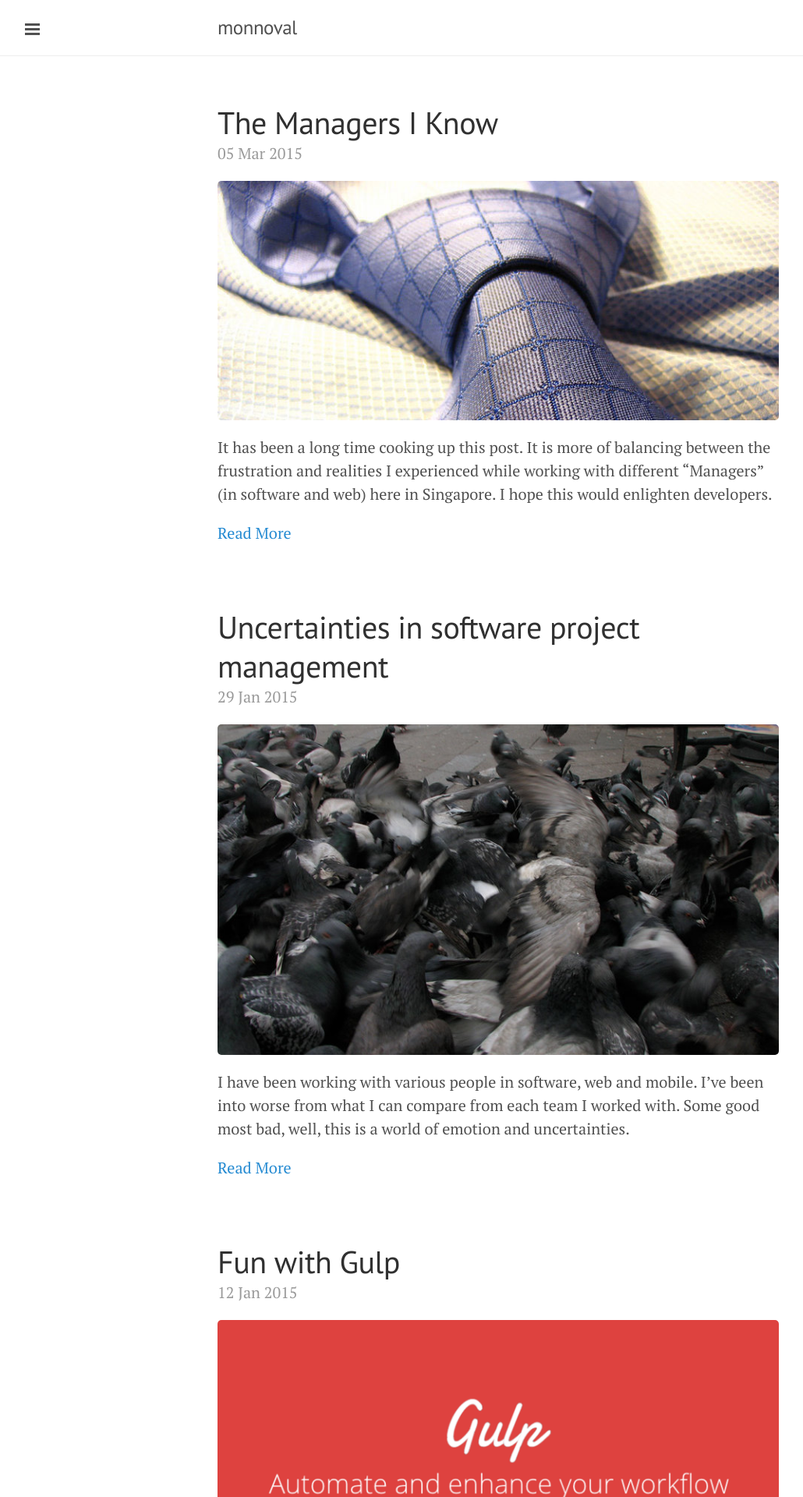
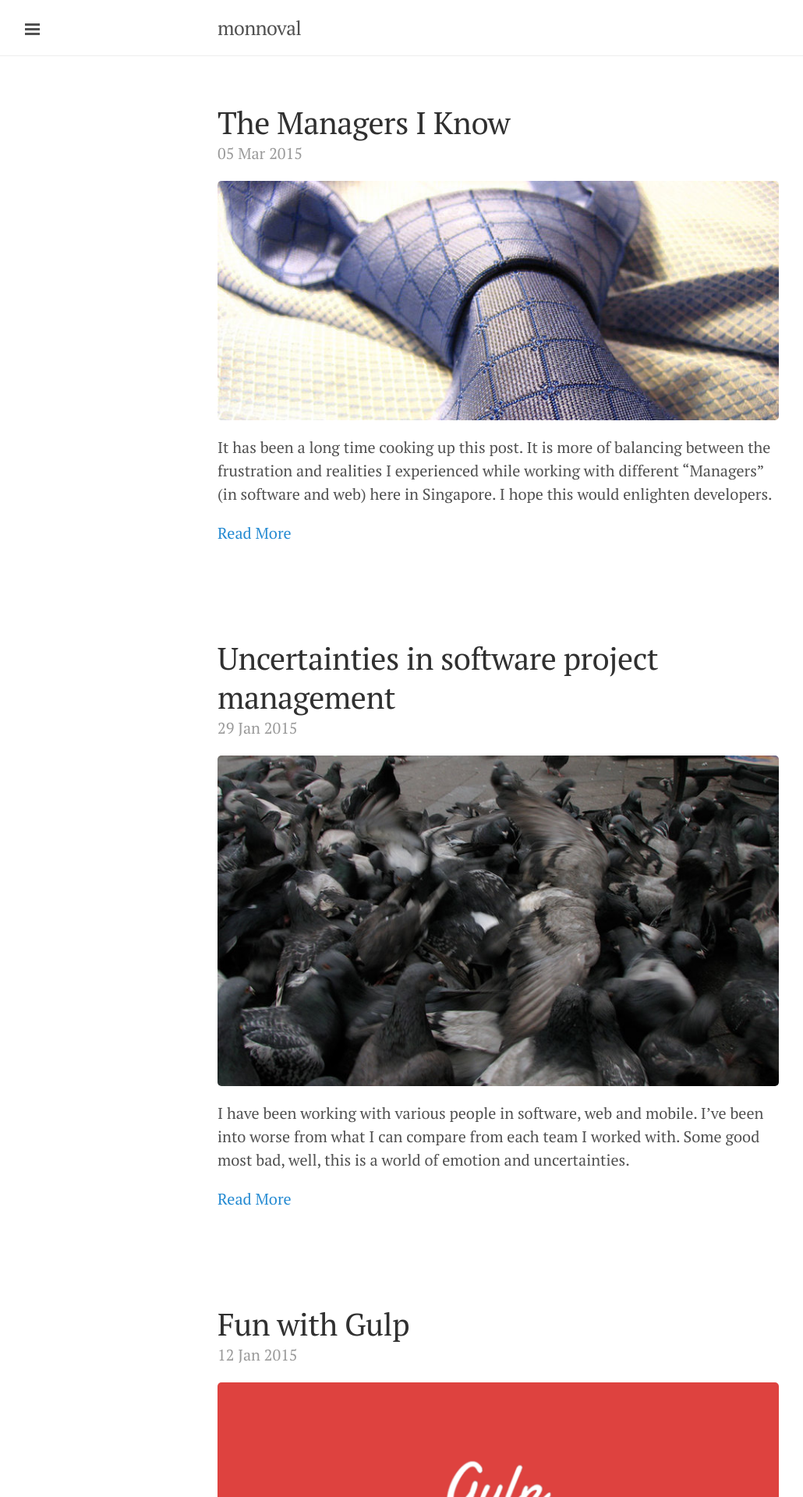
Before and after one commit to monnoval/monnoval.github.io, a Jekyll site: the page built from index.html, in a window 1280 px wide. Shown: the top 1920 px of the page at 78% size, without its empty margins (1-1031 px from the left). Built offline with Jekyll 4.4.1, drawn with Linux system fonts in a browser that asks for light colours; Markdown is read by kramdown in place of the engine named in the settings; the list of posts is cut into pages by our own code.

Commit message:
Fix spacing and heading font

```diff
--- a/public/css/lanyon.css
+++ b/public/css/lanyon.css
@@ -45,7 +45,7 @@ html {
 }
 
 h1, h2, h3, h4, h5, h6 {
-  font-family: "PT Sans", Helvetica, Arial, sans-serif;
+  /*font-family: "PT Sans", Helvetica, Arial, sans-serif;*/
   font-weight: 400;
   color: #313131;
   letter-spacing: -.025rem;
@@ -299,7 +299,7 @@ a.sidebar-nav-item:focus {
 
 .page,
 .post {
-  margin-bottom: 4em;
+  margin-bottom: 6em;
 }
 
 /* Blog post or page title */
```
